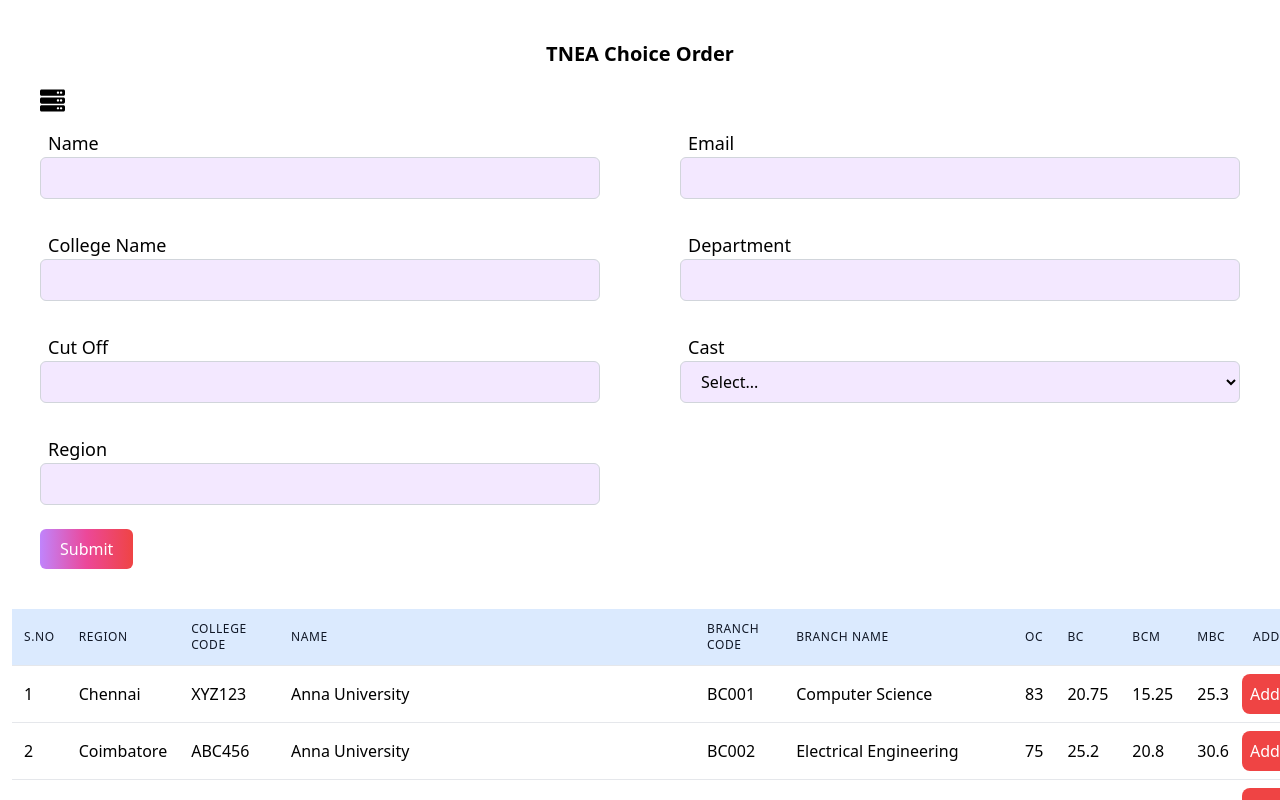
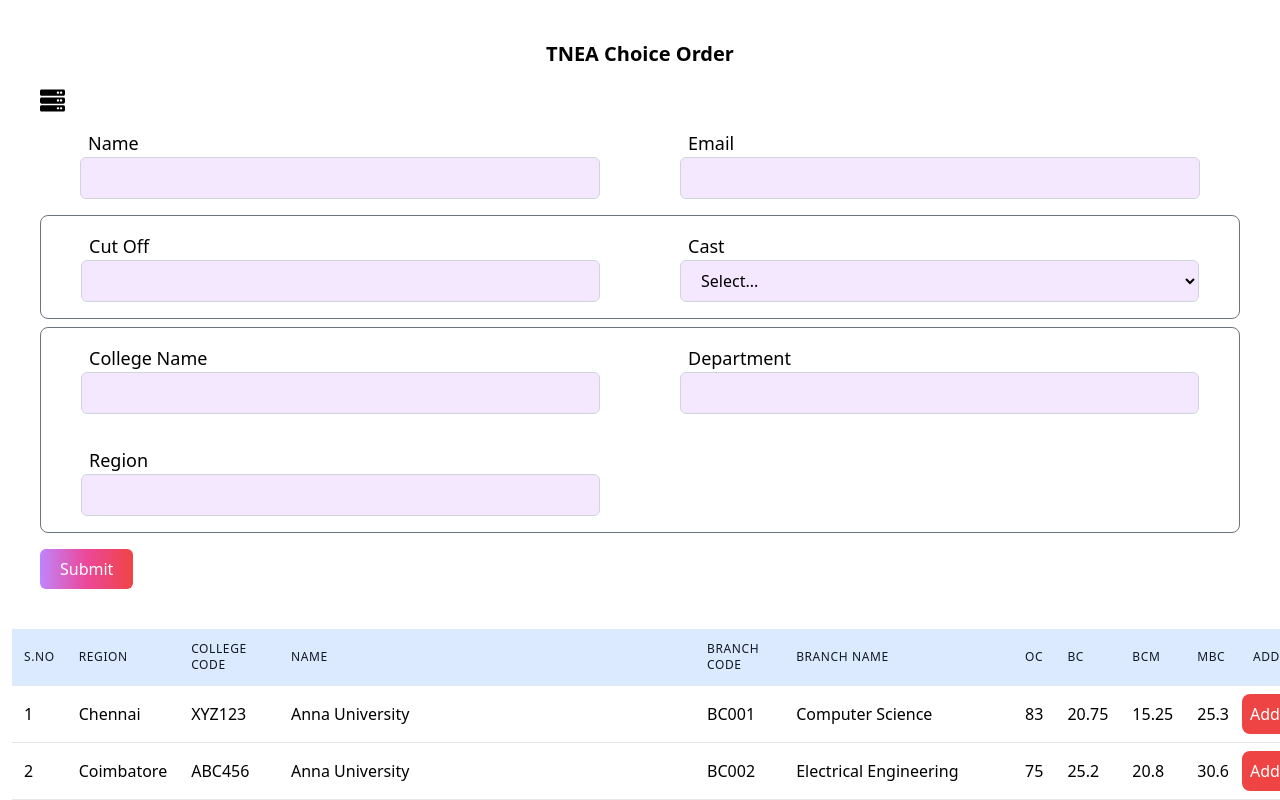
Before and after one commit to Mukunthan-A-R/CCE, a React (Vite) app: page / in a window 1280 px wide. Shown: the top 800 px of the page. Built offline with nearby package versions, Linux system fonts and the light colour scheme.

Commit message:
Seperation of concerns

```diff
--- a/src/components/InputFilter.jsx
+++ b/src/components/InputFilter.jsx
@@ -38,9 +38,7 @@ const InputFilter = () => {
     setListValue(DataFilter);
     // Filter by Cut Off
     if (data.cast !== "") {
-      setListValue(
-        TableValues.filter((item) => item[data.cast] <= data.cutOff)
-      );
+      setListValue(listValue.filter((item) => item[data.cast] <= data.cutOff));
     }
     console.log(listValue);
     console.log(DataFilter);
@@ -103,7 +101,7 @@ const InputFilter = () => {
           <FaServer size={25} />
         </div>
       </Link>
-      <div className="md:flex">
+      <div className="md:flex mx-10">
         <InputComponent
           // Name
           sendData={handleDataName}
@@ -119,6 +117,23 @@ const InputFilter = () => {
           styles="w-full md:w-1/2 px-10 my-4"
         ></InputComponent>
       </div>
+      <div className="md:flex border border-gray-500 mx-10 rounded-lg">
+        <InputComponent
+          //CutOff data
+          sendData={handleDataCutOff}
+          label="Cut Off"
+          type="number"
+          styles="w-full md:w-1/2 px-10 my-4"
+        ></InputComponent>
+        <InputComponentCast
+          // Cast
+          sendData={handleDataCast}
+          label="Cast"
+          type="text"
+          styles="w-full md:w-1/2 px-10 my-4"
+        ></InputComponentCast>
+      </div>
+      <div className="border border-gray-500 rounded-lg mx-10 my-2">
         <div className="md:flex">
           <InputComponent
             // ClgName
@@ -137,22 +152,6 @@ const InputFilter = () => {
         </div>
         <div className="md:flex">
           <InputComponent
-          //CutOff data
-          sendData={handleDataCutOff}
-          label="Cut Off"
-          type="number"
-          styles="w-full md:w-1/2 px-10 my-4"
-        ></InputComponent>
-        <InputComponentCast
-          // Cast
-          sendData={handleDataCast}
-          label="Cast"
-          type="text"
-          styles="w-full md:w-1/2 px-10 my-4"
-        ></InputComponentCast>
-      </div>
-      <div className="md:flex">
-        <InputComponent
             // Region
             sendData={handleDataRegion}
             label="Region"
@@ -160,6 +159,8 @@ const InputFilter = () => {
             styles="w-full md:w-1/2 px-10 my-4"
           ></InputComponent>
         </div>
+      </div>
+
       <ButtonComponent
         handleClick={handleSubmit}
         styles="mb-10 text-white bg-gradient-to-r from-purple-400 via-pink-500 to-red-500 px-5 py-2 mx-5 sm:mx-10 my-2 rounded-md"
--- a/src/pages/ResultPage.jsx
+++ b/src/pages/ResultPage.jsx
@@ -23,7 +23,7 @@ const ResultPage = () => {
         <FaHome size={25} />
       </Link>
       <div className="text-center font-bold text-2xl my-5">
-        Welcome {userData.name}
+        Welcome {userData.name === "" ? "User" : userData.name}
       </div>
       {value.length === 0 ? (
         <span className="text-red-500">No Colleges selected</span>
```
Lines whose indentation alone changed are shown as unchanged.
